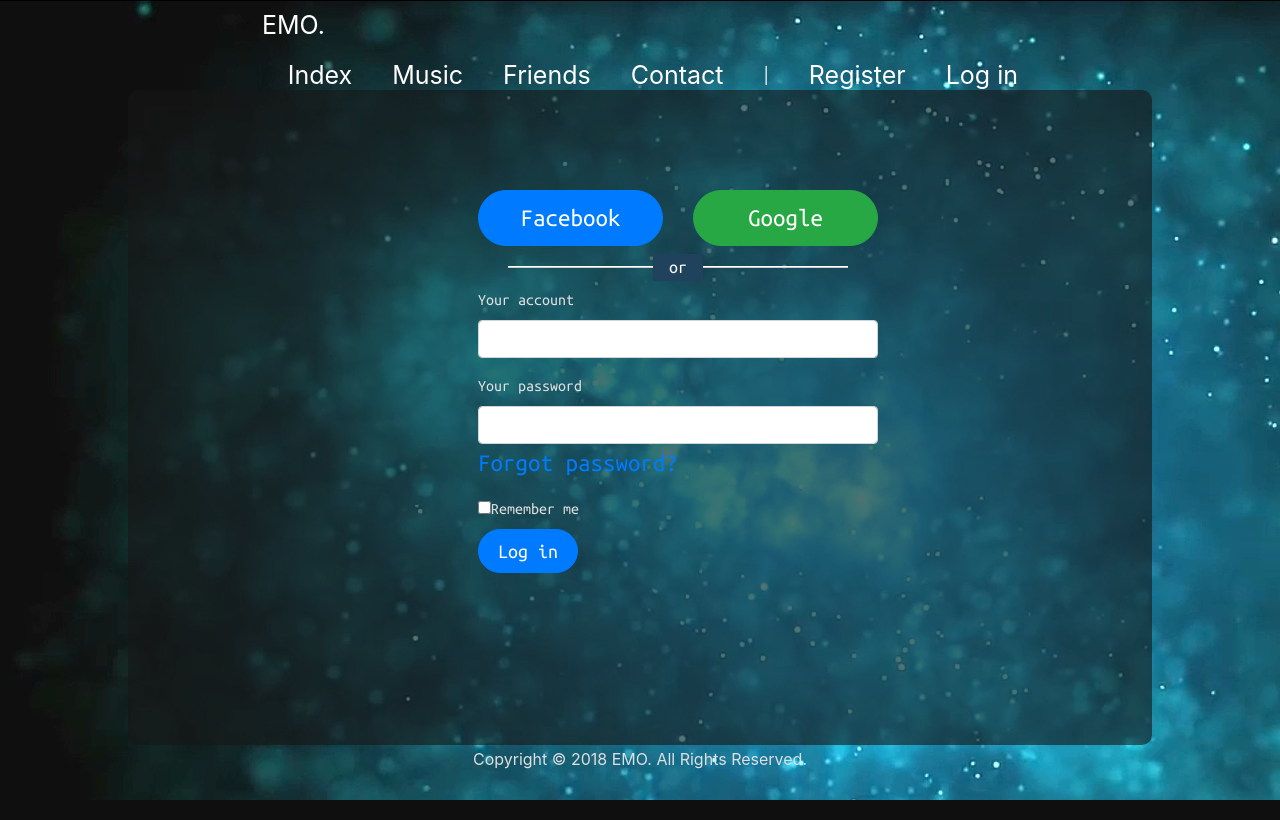
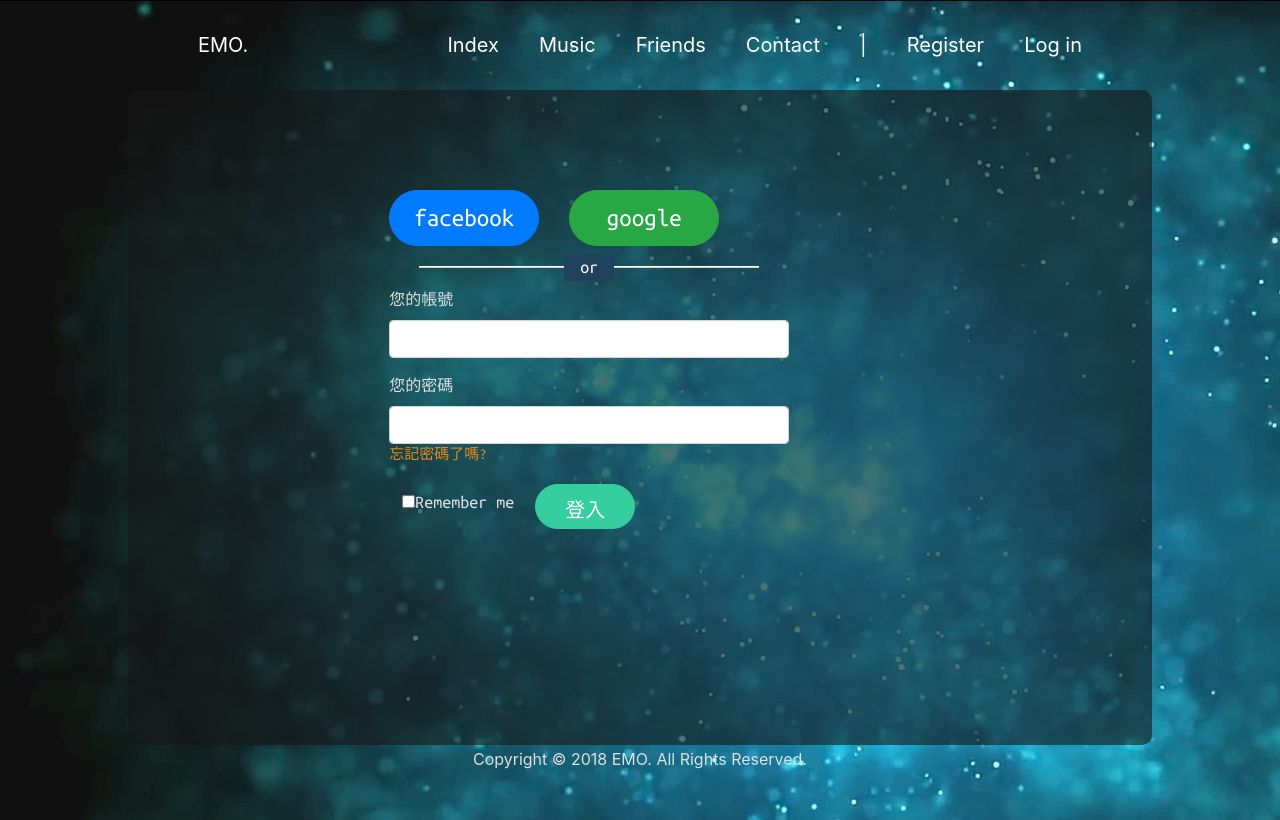
Before and after one commit to aienteam4/team4project, a Django app: page /member/login/ in a window 1280 px wide. Run offline with Django 3.2, Linux system fonts and the light colour scheme; some libraries are stand-ins or nearby versions.

Commit message:
kenhsu header&scroll bar

```diff
--- a/virtual/team4/home/static/styles/main.css
+++ b/virtual/team4/home/static/styles/main.css
@@ -4,7 +4,7 @@ body {
     background-color:  rgb(30, 12, 110);
 }
 .main_content {
-    font-family: 'Ubuntu Mono', monospace;
+    font-family: 'Ubuntu Mono', '微軟正黑體', monospace;
     background:rgba(22, 22, 22, 0.6);
     width:80%;
     position:absolute;
@@ -17,7 +17,9 @@ body {
     border-radius: 10px;
     padding-top:20px;
 }
-
+.row {
+    width:90%;
+}
 .bg-dark {
     background:rgba(2, 2, 2, 0.8)!important;
     opacity: 0.8 !important;
@@ -25,23 +27,31 @@ body {
 .container {
     font-family: '微軟正黑體';
 }
-/*scroll bar customize*/
-::-webkit-scrollbar {
-    width: 12px;
-}
-/* Track */
-::-webkit-scrollbar-track {
-    background: rgb(30, 12, 110);
+/* scroll bar customize */
+
+
+::-webkit-scrollbar-track
+{
+	-webkit-box-shadow: inset 0 0 6px rgba(0,0,0,0.3);
+	background-color: rgb(31, 31, 31);
+	border-radius: 10px;
 }
 
-/* Handle */
-::-webkit-scrollbar-thumb {
-    background: rgb(231, 138, 17);
-    border-radius: 6px;
+::-webkit-scrollbar
+{
+	width: 7px;
+	background-color: rgb(31, 31, 31);
 }
-/* Handle on hover */
-::-webkit-scrollbar-thumb:hover {
-    background: rgb(26, 214, 214);
+
+::-webkit-scrollbar-thumb
+{
+	border-radius: 10px;
+	background-image: -webkit-gradient(linear,
+									   left bottom,
+									   left top,
+									   color-stop(0.44, rgb(52, 206, 159)),
+									   color-stop(0.72, rgb(41, 160, 124)),
+									   color-stop(0.86, rgb(38, 133, 104)));
 }
 hr {
     margin-left: 30px;
--- a/virtual/team4/member/templates/member/login.html
+++ b/virtual/team4/member/templates/member/login.html
@@ -3,7 +3,8 @@
 {% block styles %}
     <style>
         .form{
-            width:1100px;
+          font-family: 'Ubuntu Mono', '微軟正黑體', monospace;
+          width:70%;
           margin: auto;
         }
         .main{
@@ -42,63 +43,51 @@
           left: 25%;
           top:180px;
       }
-        #bt1{
-            width: 200px;
-            height: 70px;
-            font-size: 30px;
-            margin-left:30px;
-            margin-bottom:30px;
-            background-color: rgb(2, 2, 2);
-            border: white;
+      a.pull-right{
+        color: rgb(231, 138, 17);
+        border-radius: 30px !important;
+        font-size: 15px !important;
       }
-        #bt2{
-            width: 200px;
-            height: 70px;
-            font-size: 30px;
-            margin-left:30px;
-            margin-bottom:30px;
-            background-color: rgb(48, 211, 211);
-            border: white;
-        }
-        #bt3{
-            width: 200px;
-            height: 70px;
-            font-size: 30px;
-            margin-left:30px;
-            margin-bottom:30px;
-            background-color: rgb(231, 138, 17);
-            border: white;
-        }
-        .color {
-            float:right;
-            padding-top: 8px;
-            padding-right: 250px;
-        }
-        a{
+      #link{
         border-radius: 30px !important;
         font-size: 25px !important;
       }
-        button{
+      #link:hover{
+        transition: all 0.3s linear;
+        border-radius: 10px !important;
+      }
+    button#btn{
+      background-color: rgb(52, 206, 159);
+      border-color: rgb(52, 206, 159);
       border-radius: 30px !important;
       width: 100px;
+      margin-left: 100px;
       margin: auto;
       font-size: 20px !important;
+      line-height: 30px;
+      padding-top: 10px;
+      padding-bottom: 3px;
+    }
+    .remember{
+      font-size: 18px;
+    }
+    button#btn:hover{
+      transition: all 0.3s linear;
+      border-radius: 10px !important;
     }
     </style>
 {% endblock %}
 {% block content %}
 <div class="form">
     <div class="row">
-
       <div class="main">
-
         <!-- <h3>Please Log In, or <a href="#">Sign Up</a></h3> -->
         <div class="row">
-          <div class="col-xs-6 col-sm-6 col-md-6">
-            <a href="#" class="btn btn-lg btn-primary btn-block">Facebook</a>
+          <div class="col-xs-6 col-sm-6 col-md-6" class="btn">
+            <a href="#" class="btn btn-lg btn-primary btn-block" id="link"><i class="fab fa-facebook"></i>  facebook</a>
           </div>
           <div class="col-xs-6 col-sm-6 col-md-6">
-            <a href="#" class="btn btn-lg btn-success btn-block">Google</a>
+            <a href="#" class="btn btn-lg btn-success btn-block" id="link"><i class="fab fa-google"></i>  google</a>
           </div>
         </div>
         <div class="login-or">
@@ -109,48 +98,45 @@
         <form role="form" method="POST">
                 {% csrf_token %}
           <div class="form-group">
-            <label for="inputEmail">Your account</label>
+            <label for="inputEmail">您的帳號</label>
             <input type="text" class="form-control" id="inputEmail" name="email">
           </div>
           <div class="form-group">
-            <label for="inputPassword">Your password</label>
+            <label for="inputPassword">您的密碼</label>
             <input type="password" class="form-control" id="inputPassword" name="password">
-            <a class="pull-right" href="#">Forgot password?</a>
+            <a class="pull-right" href="#">忘記密碼了嗎?</a>
           </div>
-          <div class="checkbox pull-right">
-            <label><input type="checkbox" name="remember" value="True">Remember me</label>
+          <div class="btn">
+            <label class="remember"><input type="checkbox" name="remember" value="True">Remember me</label>
           </div>
           <!--name=value remember=True -->
-          <button type="submit" class="btn btn btn-primary">Log in</button>
+          <button type="submit" id="btn" class="btn btn btn-primary">登入</button>
         </form>
-
-      </div>
-
       </div>
     </div>
-
-
-
-
-
-
-
-
-    <!-- <h1>this is a function(),<br>and it will be great!</h1>
-    <video autoplay muted loop class="video">
-        <source src="../../static/images/Blue Glitter Particles-1.mp4" type="video/mp4">
-    </video>
-    <hr>
-    <div>
-        <h2>color scheme:</h2>
-        <button type="button" class="btn btn-primary" id="bt1">Color1</button>
-        <h2 class="color" style="padding-right:350px;">Red=2%,GREEN=2%,BLUE=2%</h2><br>
-        <button type="button" class="btn btn-primary" id="bt2">Color2</button>
-        <h2 class="color">Red=48%,GREEN=211%,BLUE=211%</h2><br>
-        <button type="button" class="btn btn-primary" id="bt3">Color3</button>
-        <h2 class="color">Red=231%,GREEN=138%,BLUE=17%</h2><br>
-
-    </div> -->
+  </div>
 {% endblock %}
 {% block scripts %}
+<!-- <script>
+    window.fbAsyncInit = function() {
+      FB.init({
+        appId      : '{your-app-id}',
+        cookie     : true,
+        xfbml      : true,
+        version    : '{api-version}'
+      });
+
+      FB.AppEvents.logPageView();
+
+    };
+
+    (function(d, s, id){
+       var js, fjs = d.getElementsByTagName(s)[0];
+       if (d.getElementById(id)) {return;}
+       js = d.createElement(s); js.id = id;
+       js.src = "https://connect.facebook.net/en_US/sdk.js";
+       fjs.parentNode.insertBefore(js, fjs);
+     }(document, 'script', 'facebook-jssdk'));
+  </script>複製代碼 -->
+
 {% endblock %}
--- a/virtual/team4/member/urls.py
+++ b/virtual/team4/member/urls.py
@@ -6,31 +6,14 @@ app_name = "member"
 
 urlpatterns = [
     #http://localhost:8000/member
-    path('',views.index,name="index"),  #urlName
-    #views表示views.py的module
-    #index表示views.py下的function
-    #http://localhost:8000/member/login
+    path('',views.index,name="index"),
     path('login/',views.login,name="login"),
-
-    #http://localhost:8000/member/logout
     path('logout/',views.logout,name="logout"),
-
-
-    #http://localhost:8000/member/test
-    path('test/',views.testencoding,name="testencoding"),
-
-
-    #http://localhost:8000/member/register
+    # path('test/',views.testencoding,name="testencoding"),
     path('register/',views.register,name="register"),
-
-    #http://localhost:8000/member/delete/1
     path('delete/<int:id>',views.delete,name="delete"),
-
-    #http://localhost:8000/member/update/1
     path('update/<int:id>', views.update, name="update"),
-
-     #http://localhost:8000/member/show
     path('show/', views.show),
      #http://localhost:8000/member/check/Tom
-    path('check/<str:name>',views.checkname, name="checkname"),
+    # path('check/<str:name>',views.checkname, name="checkname"),
 ]
--- a/virtual/team4/templates/header.html
+++ b/virtual/team4/templates/header.html
@@ -1,11 +1,12 @@
 <!-- <link href="../home/static/styles/header.css" rel="stylesheet" /> -->
 <style>
     header {
+        font-size:20px;
         overflow:visible;
-        width:70%;
-
+        width:80%;
         height: auto;
         margin:auto;
+        margin-top: 20px;
         text-decoration:none;
         color: white !important;
         background-color: rgba(31, 31, 31,0.7);
@@ -74,7 +75,7 @@
         width:auto;
         /* margin-top: 10px; */
         background-color: rgb(48, 110, 192);
-        width:130px;
+        width:100%;
     }
     ul.drop-down-menu li.divider:hover{
         background-color: rgb(31, 31, 31);
@@ -96,11 +97,11 @@
                 </li>
                 <li><a href="#">Friends</a>
                     <ul>
-                        <li><a href="#">Make friends</a>
+                        <li><a href="#">Make friends哲偉的</a>
                         </li>
-                        <li><a href="#">Chat room</a>
+                        <li><a href="#">Chat room安昇的</a>
                         </li>
-                        <li><a href="#">Donate</a>
+                        <li><a href="{% url 'donate:index' %}">Donate</a>
                         </li>
                     </ul>
                 </li>
@@ -110,7 +111,7 @@
                 </li>
                 <li><a href="{% url 'member:register' %}">Register</a>
                 </li>
-                <li><a href="{% url 'home:login' %}">Log in</a>
+                <li><a href="{% url 'member:login' %}">Log in</a>
                 </li>
             </ul>
         </div>
--- a/virtual/team4/templates/main.html
+++ b/virtual/team4/templates/main.html
@@ -10,6 +10,7 @@
     <link href="../../static/styles/main.css" rel="stylesheet" />
     {% block styles %}
     <style>
+
             #myVideo {
                 position: fixed ;
                 right: 0;
```
Also changed, not shown: virtual/team4/member/templates/member/register.html (+11 -2 lines). Lines whose indentation alone changed are shown as unchanged.
